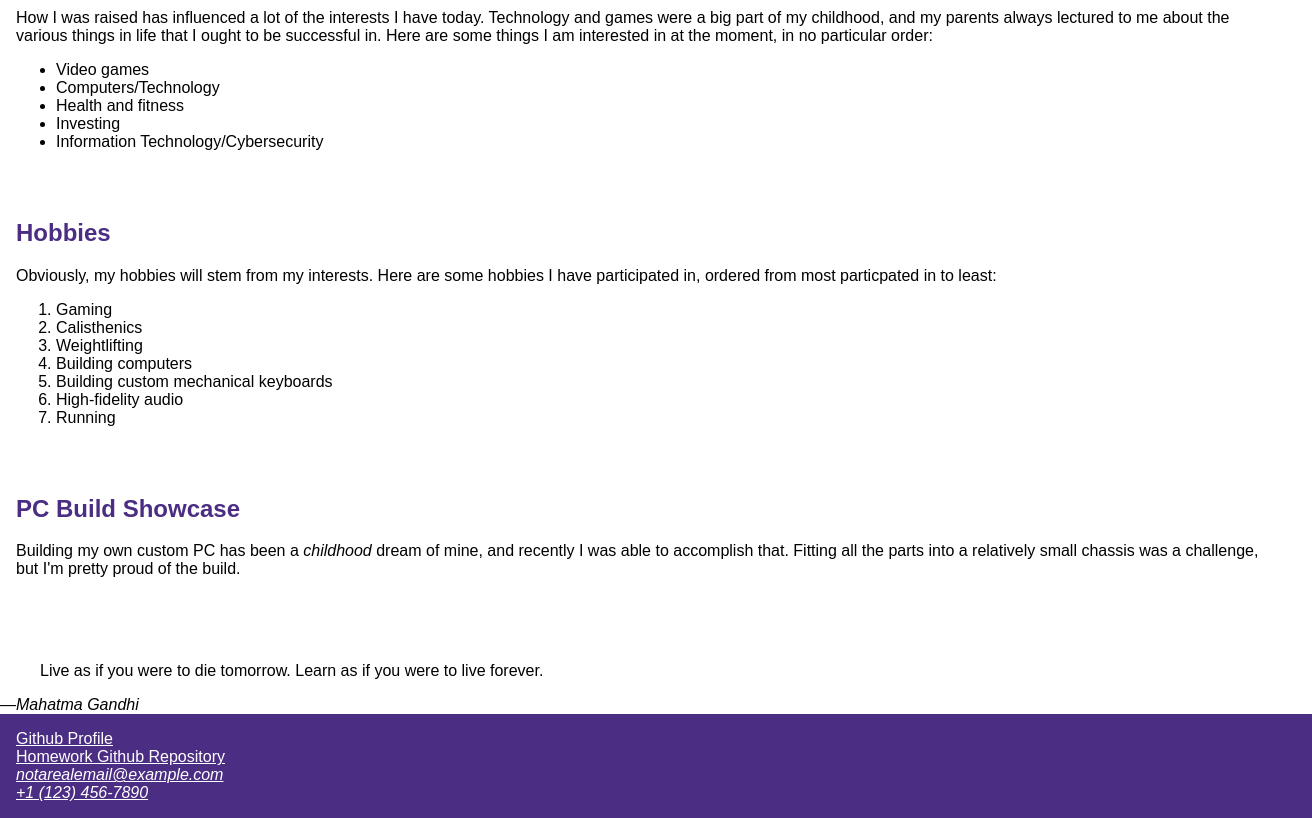
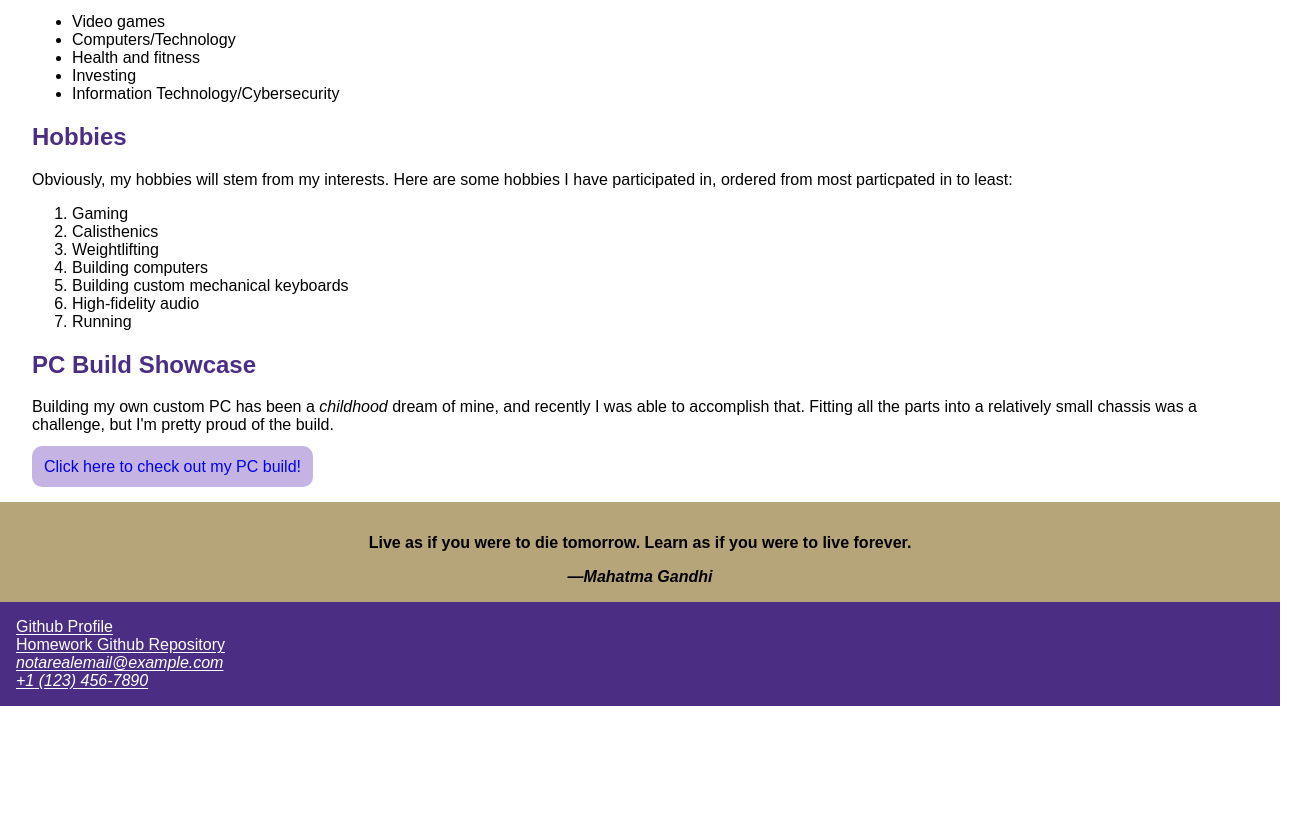
Before and after one commit to 4Lio/CSS481_Homework2, a plain HTML site: page index.html in a window 1280 px wide. Shown: the part 1235-2053 px from the top of the page, 1312 px wide, since content can reach past the window. After the commit the page ends 1941 px from the top, so only its background shows below. Drawn offline with Linux system fonts and the light colour scheme.

Commit message:
Simple decorative addons and padding of sections

```diff
--- a/index.html
+++ b/index.html
@@ -70,13 +70,13 @@
                 <p>
                     Building my own custom PC has been a <em>childhood</em> dream of mine, and recently I was able to accomplish that. Fitting
                     all the parts into a relatively small chassis was a challenge, but I'm pretty proud of the build. <br>
-                    <a href="pages/pcSetup.html">Click here to check out my PC build!</a>
+                    <a href="pages/pcSetup.html" id="sectionLink">Click here to check out my PC build!</a>
                 </p>
 
                 <br>
             </section>
 
-            <div>
+            <div class="quote">
                 <blockquote>
                     <p>
                         Live as if you were to die tomorrow. Learn as if you were to live forever.<br>
--- a/styles.css
+++ b/styles.css
@@ -6,11 +6,25 @@ body {
 }
 
 a {
+    text-underline-offset: 2px;
+}
+
+footer a {
     color: white;
+}
+
+a#sectionLink {
+    position: relative;
+    top: 1.5rem;
+    background: #c5b4e3;
+    padding: .75rem;
+    border-radius: 10px;
+    text-decoration: none;
 }
 
 img {
     max-width: 75%;
+    border-radius: 10px;
 }
 
 h1, h2, h3, h4, h5, h6 {
@@ -20,16 +34,25 @@ h1, h2, h3, h4, h5, h6 {
 header, footer{
     color: white;
     background: #4b2e83;
-    width: 100%;
     text-align: left;
     padding: 1rem;
 }
 
 section {
-    padding: 1rem;
+    padding-left: 2rem;
+    padding-right: 2rem;
+    margin-top: 1rem;
+    margin-bottom: 1rem;
     background-color: white;
 }
 
 section h2 {
     color: #4b2e83;
 }
+
+div.quote {
+    background-color: #b7a57a;
+    font-weight: bolder;
+    text-align: center;
+    padding: 1rem;
+}
```
Also changed, not shown: pages/pcSetup.html (+2 -1 lines).
